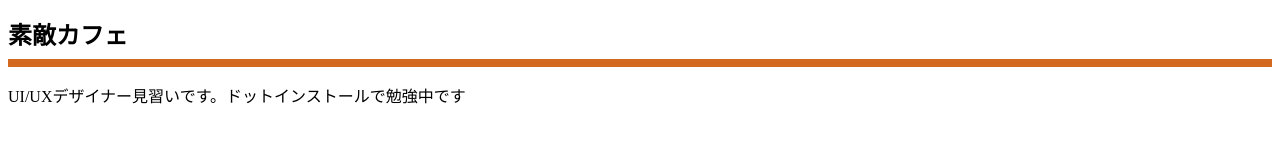
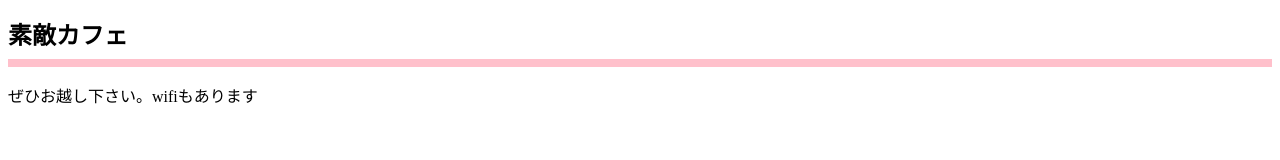
Before and after one commit to rebosuka/mycafe, a plain HTML site: page index.html in a window 1280 px wide. Drawn offline with Linux system fonts and the light colour scheme.

Commit message:
Add files via upload

```diff
--- a/css/styles.css
+++ b/css/styles.css
@@ -1,5 +1,5 @@
 h1{
     font-size: 24px;
     padding-bottom: 8px;
-    border-bottom: 8px solid chocolate;
+    border-bottom: 8px solid pink;
 }
--- a/index.html
+++ b/index.html
@@ -7,6 +7,6 @@
     </head>
     <body>
         <h1>素敵カフェ</h1>
-        <p>UI/UXデザイナー見習いです。ドットインストールで勉強中です</p>
+        <p>ぜひお越し下さい。wifiもあります</p>
     </body>
 </html>
```
